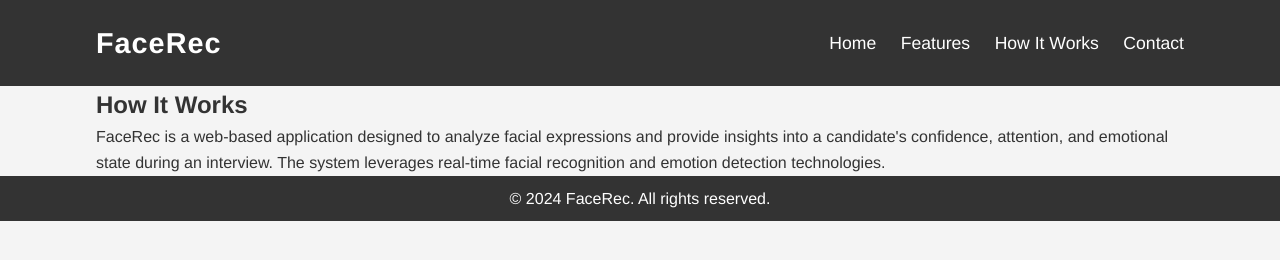
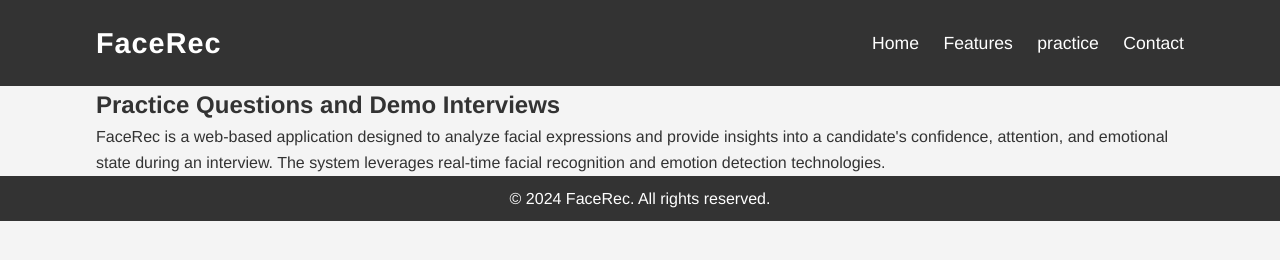
Before and after one commit to pn98/FaceRec, a plain HTML site: page root/practice.html in a window 1280 px wide. Drawn offline with Linux system fonts and the light colour scheme.

Commit message:
Changes made to Index

```diff
--- a/root/how-it-works.html
+++ b/root/practice.html
@@ -3,7 +3,7 @@
 <head>
     <meta charset="UTF-8">
     <meta name="viewport" content="width=device-width, initial-scale=1.0">
-    <title>How It Works - FaceRec</title>
+    <title>Practice</title>
     <link rel="stylesheet" href="styles.css">
 </head>
 <body>
@@ -16,16 +16,16 @@
                 <ul class="nav-links">
                     <li><a href="index.html">Home</a></li>
                     <li><a href="features.html">Features</a></li>
-                    <li><a href="how-it-works.html">How It Works</a></li>
+                    <li><a href="practice.html">practice</a></li>
                     <li><a href="contact.html">Contact</a></li>
                 </ul>
             </nav>
         </div>
     </header>
 
-    <section class="how-it-works">
+    <section class="Practice">
         <div class="container">
-            <h2>How It Works</h2>
+            <h2>Practice Questions and Demo Interviews</h2>
             <p>FaceRec is a web-based application designed to analyze facial expressions and provide insights into a candidate's confidence, attention, and emotional state during an interview. The system leverages real-time facial recognition and emotion detection technologies.</p>
         </div>
     </section>
--- a/root/styles.css
+++ b/root/styles.css
@@ -1,3 +1,4 @@
+
 /* Global Styles */
 * {
     margin: 0;
```
Also changed, not shown: root/contact.html (+1 -1 lines), root/features.html (+1 -1 lines), root/index.html (+2 -1 lines).
